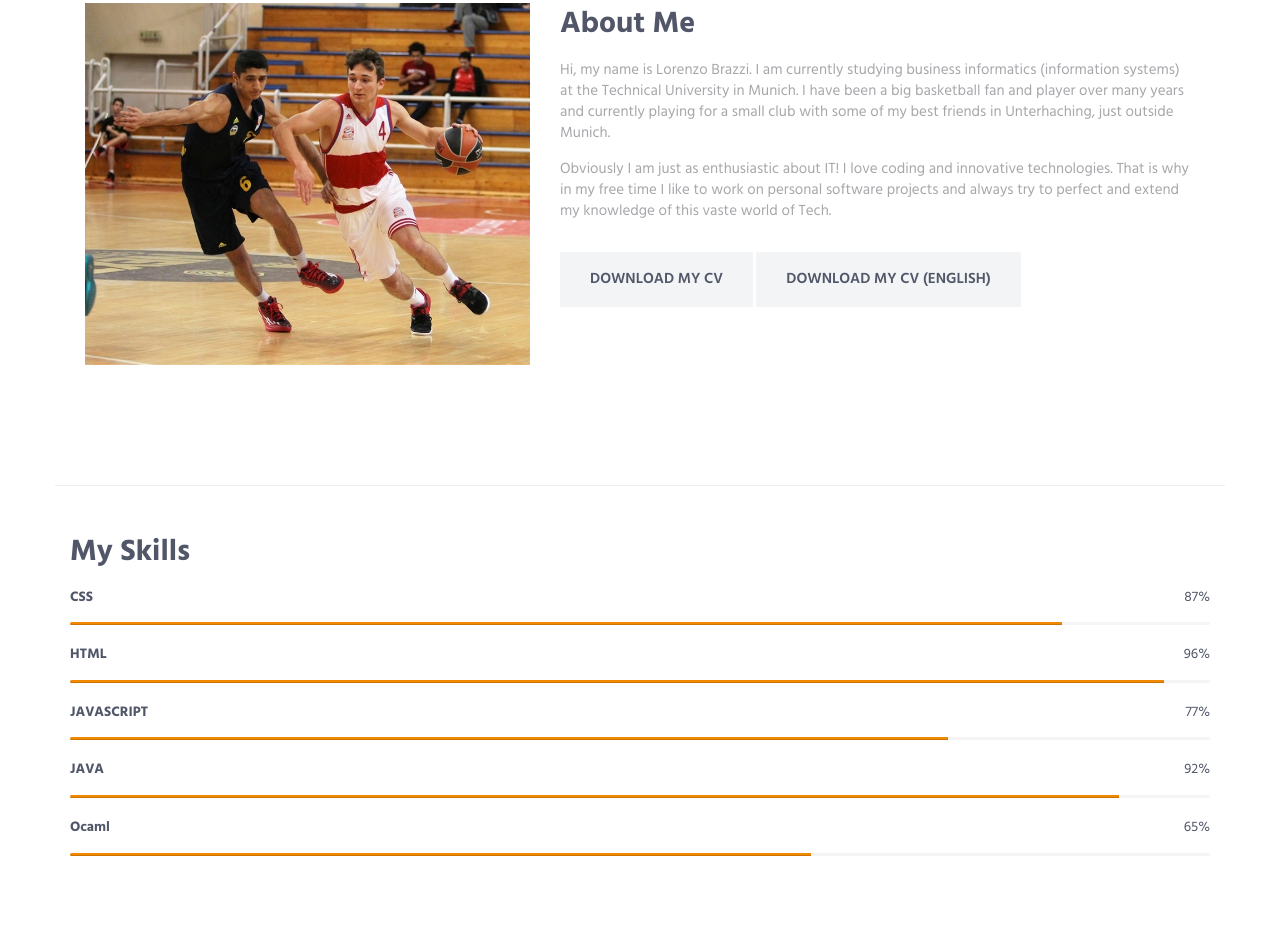
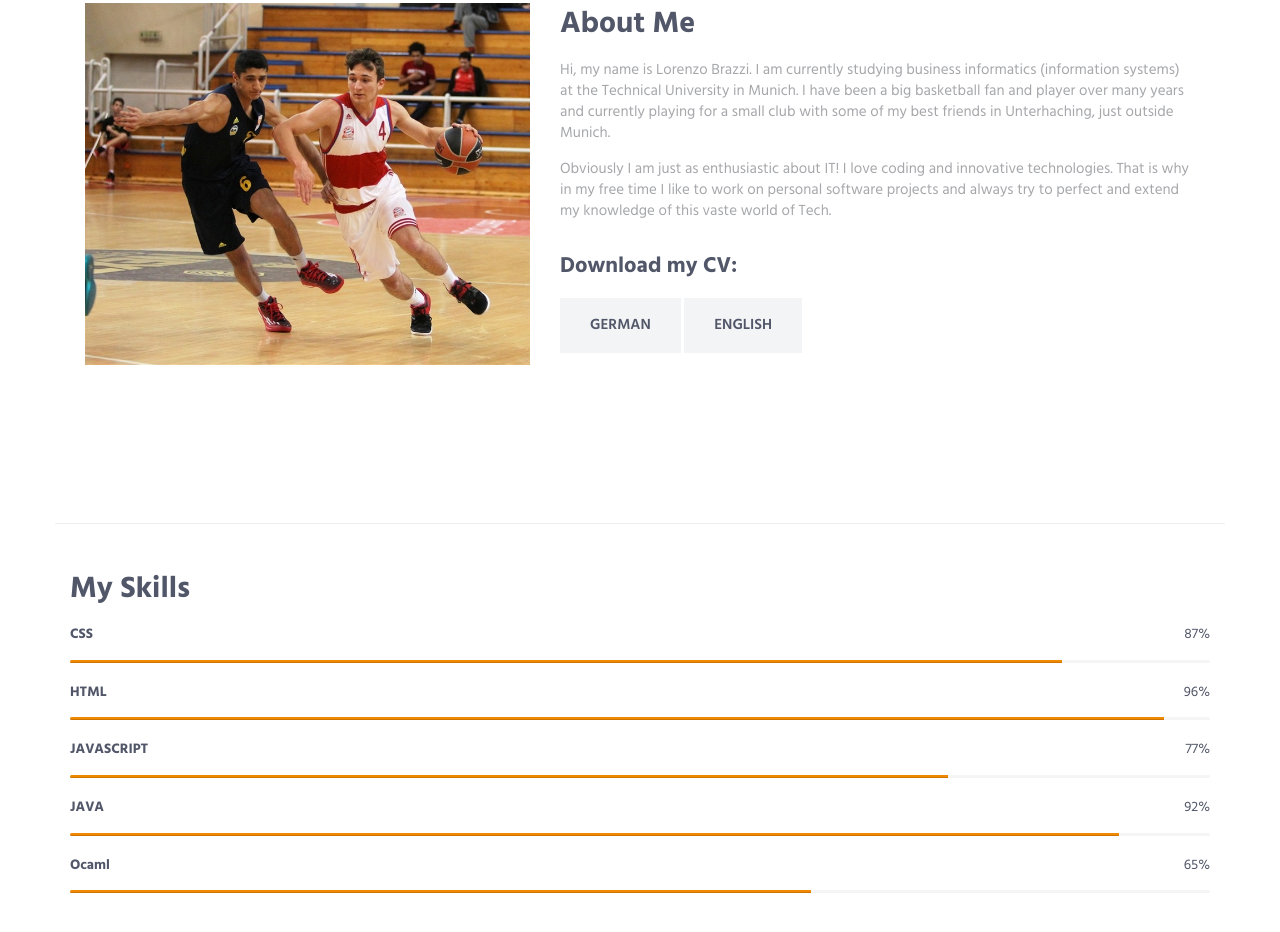
Before and after one commit to LorenzoBrazzi-zz/Website, a plain HTML site: page HTML/index.html in a window 1280 px wide. Shown: the part 817-1749 px from the top of the page. Drawn offline with Linux system fonts and the light colour scheme; a web font is replaced by a local one.

Commit message:
Changed the download buttons for the CV download

```diff
--- a/HTML/index.html
+++ b/HTML/index.html
@@ -157,12 +157,11 @@
                                 <p>Hi, my name is Lorenzo Brazzi. I am currently studying business informatics (information systems) at the Technical University in Munich. I have been a big basketball fan and player over many years and currently playing for a small club with some of my best friends in Unterhaching, just outside Munich.</p>
                                 <p>Obviously I am just as enthusiastic about IT! I love coding and innovative technologies. That is why in my free time I like to work on personal software projects and always try to perfect and extend my knowledge of this vaste world of Tech.</p>
                             </div>
+                            <h3>Download my CV:</h3>
                             <a href="Lebenslauf/Lebenslauf.pdf" class="btn-theme btn-theme-md btn-default-bg text-uppercase"
-                                download="Lebenslauf.pdf">Download
-                                my CV</a>
+                                download="Lebenslauf.pdf">German</a>
                             <a href="Lebenslauf/LebenslaufEnglish.pdf" class="btn-theme btn-theme-md btn-default-bg text-uppercase"
-                               download="Lebenslauf.pdf">Download
-                                my CV (English)</a>
+                               download="Lebenslauf.pdf">English</a>
                         </div>
                     </div>
                 </div>
```
